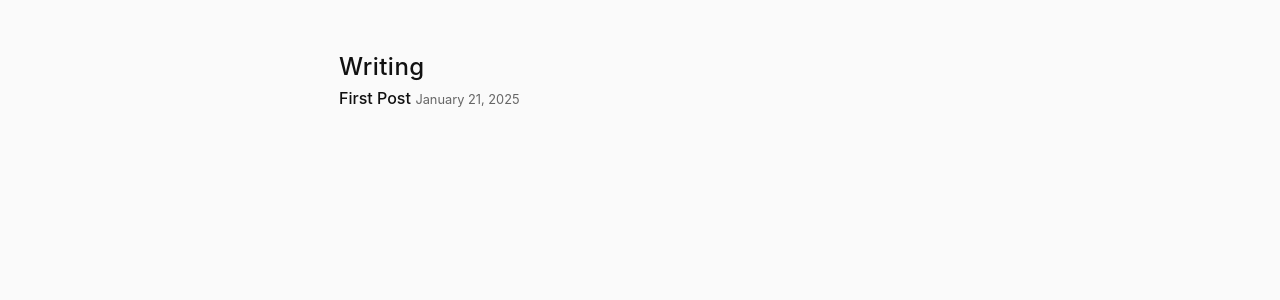
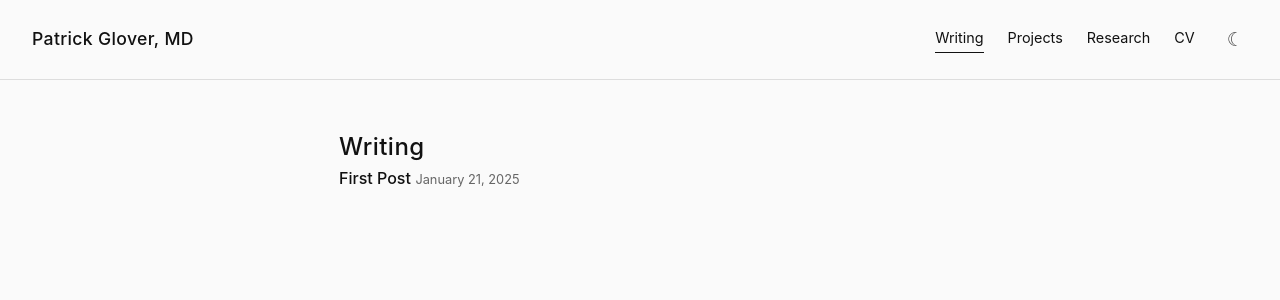
Before and after one commit to patrick-glover/patrick-glover.github.io, a Jekyll site: the page built from writing.md, in a window 1280 px wide. Shown: the top 300 px of the page. Built offline with Jekyll 4.4.1, drawn with Linux system fonts in a browser that asks for light colours.

Commit message:
Center nav and add header navigation to inner pages
- Fix nav centering using flexbox
- Add site header with nav links on pages with titles
- Highlight current page in navigation

Co-Authored-By: Claude Opus 4.5 <noreply@anthropic.com>

```diff
--- a/_layouts/default.html
+++ b/_layouts/default.html
@@ -55,7 +55,7 @@
         h1 { font-size: 1.5rem; font-weight: 500; letter-spacing: 0.02em; }
         h1 a { color: var(--text); text-decoration: none; }
         .tagline { font-size: 0.85rem; color: var(--text-muted); margin-top: 0.5rem; font-style: italic; }
-        nav { margin-top: 2rem; }
+        nav { margin-top: 2rem; display: flex; align-items: center; justify-content: center; }
         nav a {
             color: var(--text);
             text-decoration: none;
@@ -66,6 +66,15 @@
             transition: border-color 0.2s;
         }
         nav a:hover { border-bottom-color: var(--text); }
+        .site-header {
+            padding: 1.5rem 2rem;
+            display: flex;
+            justify-content: space-between;
+            align-items: center;
+            border-bottom: 1px solid var(--border);
+        }
+        .site-header h1 { font-size: 1.1rem; }
+        .site-header nav { margin-top: 0; }
         main {
             max-width: 650px;
             margin: 0 auto;
@@ -163,6 +172,21 @@
     </style>
 </head>
 <body>
+    {% if page.title %}
+    <header class="site-header">
+        <h1><a href="/">Patrick Glover, MD</a></h1>
+        <nav>
+            <a href="/writing/"{% if page.title == "Writing" %} style="border-bottom-color: var(--text)"{% endif %}>Writing</a>
+            <a href="/projects/"{% if page.title == "Projects" %} style="border-bottom-color: var(--text)"{% endif %}>Projects</a>
+            <a href="/research/"{% if page.title == "Research" %} style="border-bottom-color: var(--text)"{% endif %}>Research</a>
+            <a href="/cv/"{% if page.title == "CV" %} style="border-bottom-color: var(--text)"{% endif %}>CV</a>
+            <button class="theme-toggle" onclick="toggleTheme()" aria-label="Toggle theme">
+                <span class="icon-moon">&#9790;</span>
+                <span class="icon-sun">&#9788;</span>
+            </button>
+        </nav>
+    </header>
+    {% endif %}
     {{ content }}
     <script>
         function toggleTheme() {
```
